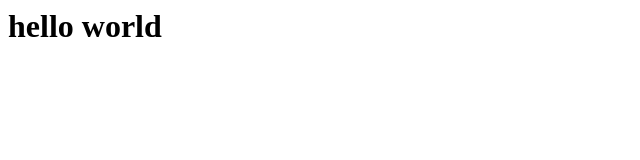
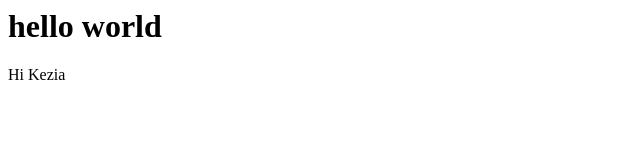
Before and after one commit to latenace/Balls, a plain HTML site: page index.html in a window 1280 px wide. Shown: the full height of the page, 0-640 px from the left. Drawn offline with Linux system fonts and the light colour scheme.

Commit message:
Update index.html

```diff
--- a/index.html
+++ b/index.html
@@ -1,3 +1,4 @@
 <hmtl>
     <h1>hello world</h1>
+    <p>Hi Kezia</p>
 </hmtl>
```
